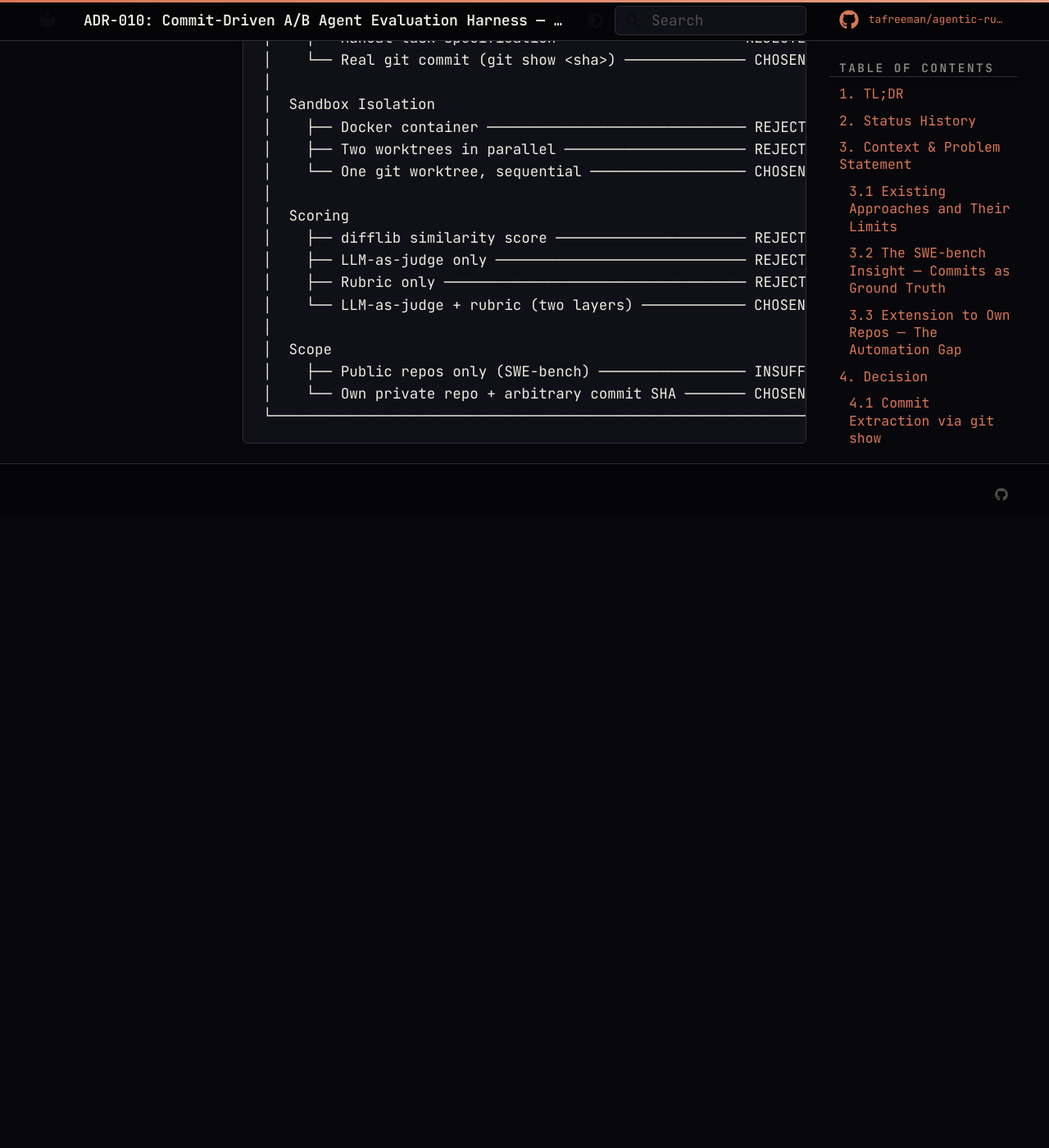
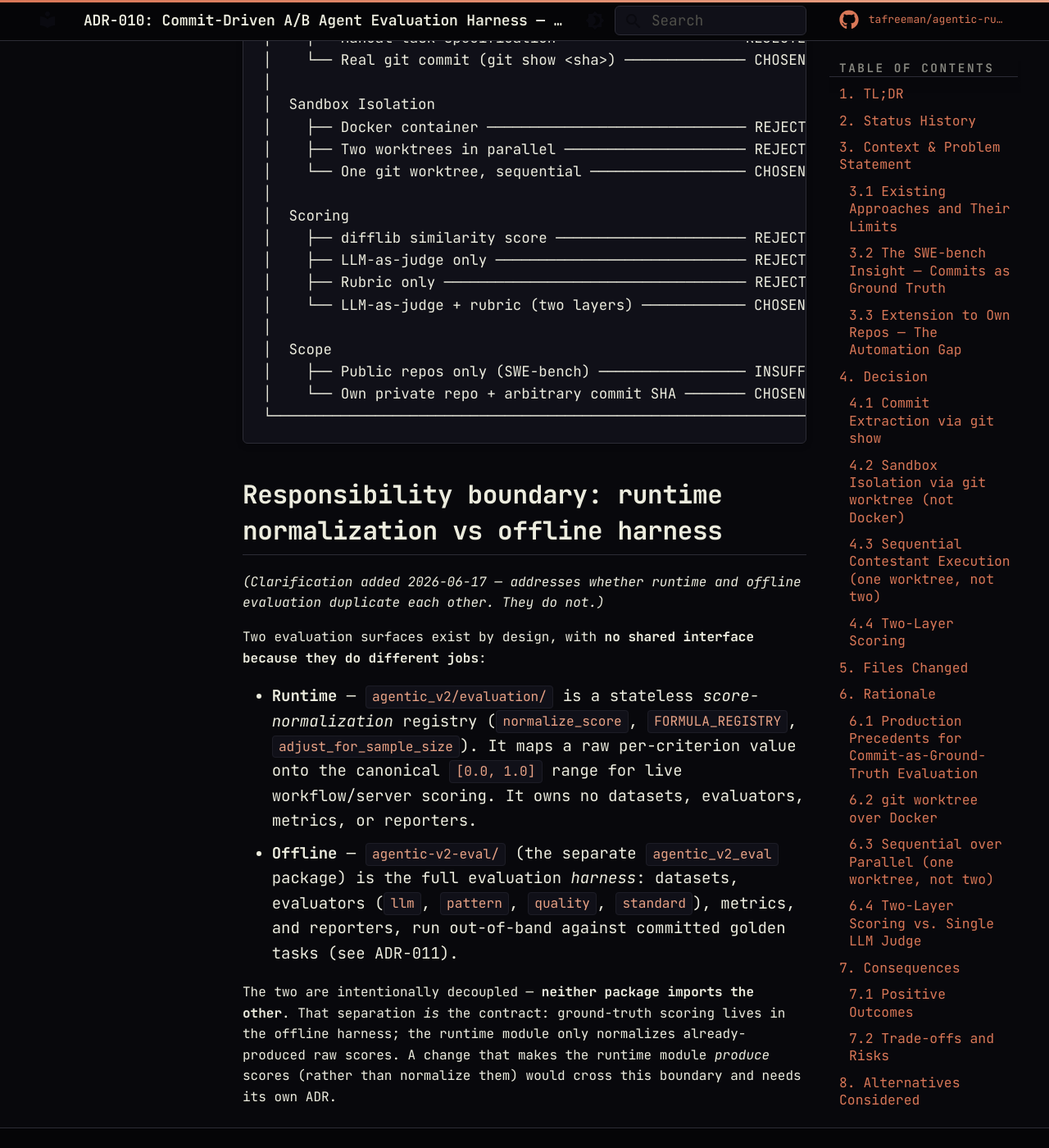
Before and after one commit to tafreeman/agentic-runtime-platform, an MkDocs documentation site: the page built from docs/adr/ADR-010-eval-harness-methodology.md, in a window 1280 px wide and 1400 px high, scrolled down 15088 px. Shown: the whole window at 82% size. Built offline with MkDocs 1.6.1 and Material for MkDocs 9.7.7, drawn with Linux system fonts in a browser that asks for light colours; comment, search, counter and statistics services are not loaded; before the commit the page ends 15718 px from its top, so only the background shows below that.

Commit message:
docs(adr): clarify runtime-normalization vs offline-harness eval boundary
Assessment item ARP-6 claimed eval logic is duplicated/diverged across agentic_v2/evaluation/ and agentic-v2-eval/. Verified false: the runtime module is a score-normalization registry, the offline package is the scoring harness, and neither imports the other. Document the boundary explicitly in ADR-010 rather than introduce an unnecessary shared contract. Resolves ARP-6 (verified overstated).

````diff
--- a/docs/adr/ADR-010-eval-harness-methodology.md
+++ b/docs/adr/ADR-010-eval-harness-methodology.md
@@ -397,3 +397,14 @@
 │    └── Own private repo + arbitrary commit SHA ─────── CHOSEN        │
 └──────────────────────────────────────────────────────────────────────┘
 ```
+
+## Responsibility boundary: runtime normalization vs offline harness
+
+*(Clarification added 2026-06-17 — addresses whether runtime and offline evaluation duplicate each other. They do not.)*
+
+Two evaluation surfaces exist by design, with **no shared interface because they do different jobs**:
+
+- **Runtime** — `agentic_v2/evaluation/` is a stateless *score-normalization* registry (`normalize_score`, `FORMULA_REGISTRY`, `adjust_for_sample_size`). It maps a raw per-criterion value onto the canonical `[0.0, 1.0]` range for live workflow/server scoring. It owns no datasets, evaluators, metrics, or reporters.
+- **Offline** — `agentic-v2-eval/` (the separate `agentic_v2_eval` package) is the full evaluation *harness*: datasets, evaluators (`llm`, `pattern`, `quality`, `standard`), metrics, and reporters, run out-of-band against committed golden tasks (see ADR-011).
+
+The two are intentionally decoupled — **neither package imports the other**. That separation *is* the contract: ground-truth scoring lives in the offline harness; the runtime module only normalizes already-produced raw scores. A change that makes the runtime module *produce* scores (rather than normalize them) would cross this boundary and needs its own ADR.
````
